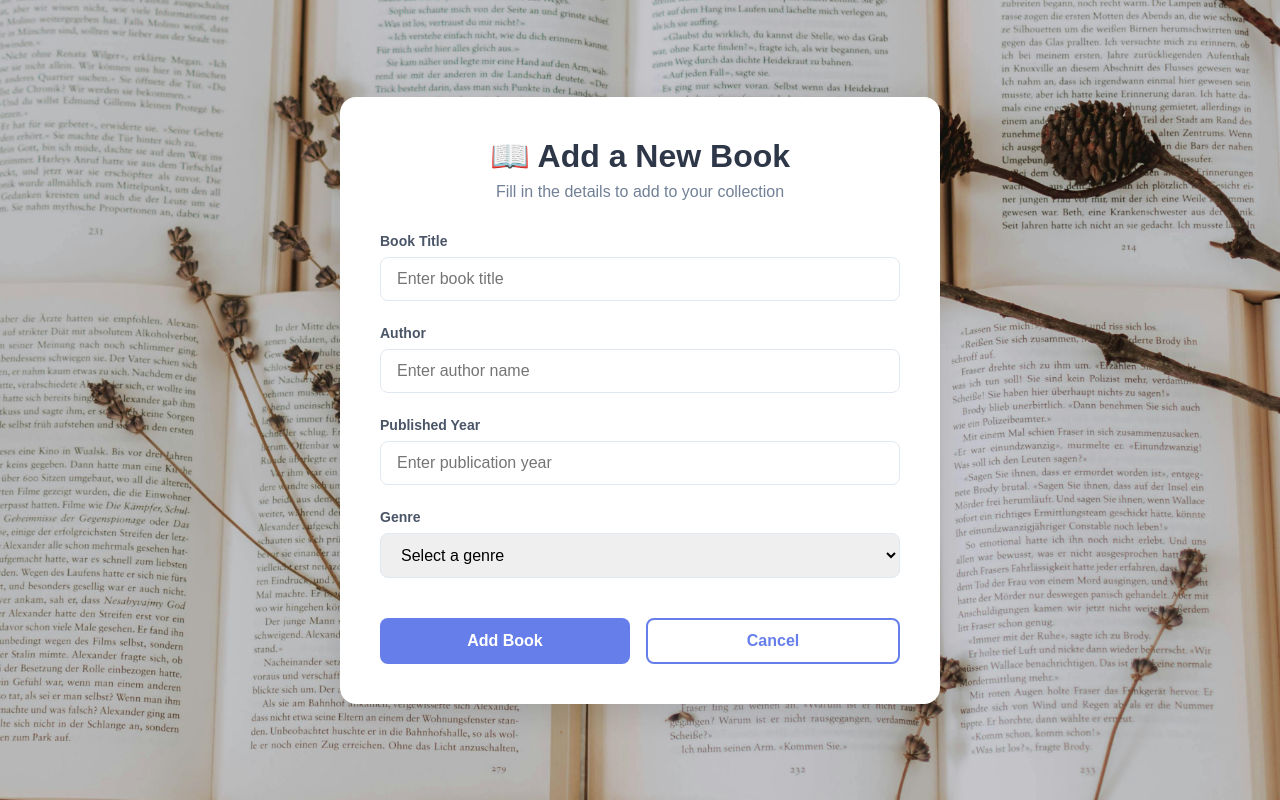
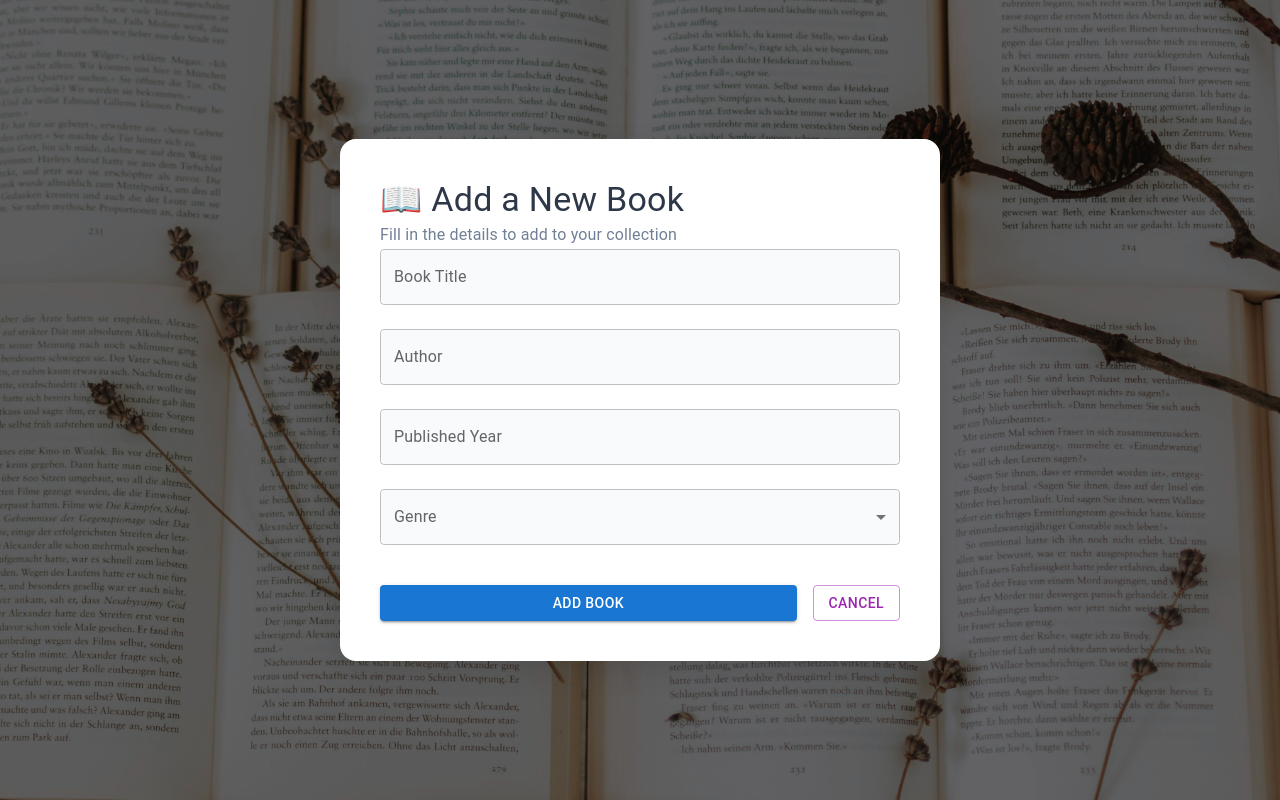
Before and after one commit to Hasindu071/Book_Management_System, a Next.js app in the folder frontend/: page /addBooks in a window 1280 px wide. Built offline with nearby package versions, Linux system fonts and the light colour scheme.

Commit message:
add the styles in pages

```diff
--- a/frontend/package.json
+++ b/frontend/package.json
@@ -14,6 +14,7 @@
     "@emotion/styled": "^11.14.1",
     "@mui/icons-material": "^7.2.0",
     "@mui/material": "^7.2.0",
+    "@mui/system": "^7.2.0",
     "graphql": "^16.11.0",
     "next": "15.3.5",
     "react": "^19.0.0",
@@ -21,6 +22,7 @@
   },
   "devDependencies": {
     "@eslint/eslintrc": "^3",
+    "@mui/types": "^7.4.4",
     "@types/node": "^20",
     "@types/react": "^19",
     "@types/react-dom": "^19",
--- a/frontend/src/app/addBooks/page.tsx
+++ b/frontend/src/app/addBooks/page.tsx
@@ -4,6 +4,7 @@ import { useState } from 'react';
 import { gql, useMutation } from '@apollo/client';
 import { useRouter } from 'next/navigation';
 import Link from 'next/link';
+import { Box, TextField, Button, Typography, MenuItem, CircularProgress, Alert } from '@mui/material';
 import styles from '../../../styles/addBook.module.css';
 
 const ADD_BOOK = gql`
@@ -20,27 +21,27 @@ export default function AddBookPage() {
     title: '',
     author: '',
     publishedYear: '',
-    genre: ''
+    genre: '',
   });
   const [errors, setErrors] = useState({
     title: '',
     author: '',
     publishedYear: '',
-    genre: ''
+    genre: '',
   });
   const router = useRouter();
 
   const [createBook, { loading, error }] = useMutation(ADD_BOOK);
 
-  const handleChange = (e: React.ChangeEvent<HTMLInputElement | HTMLSelectElement>) => {
+  const handleChange = (e: React.ChangeEvent<HTMLInputElement | HTMLTextAreaElement>) => {
     const { name, value } = e.target;
-    setFormData(prev => ({
+    setFormData((prev) => ({
       ...prev,
-      [name]: value
+      [name]: value,
     }));
-    setErrors(prev => ({
+    setErrors((prev) => ({
       ...prev,
-      [name]: '' // Clear the error message for the field being updated
+      [name]: '', // Clear the error message for the field being updated
     }));
   };
 
@@ -50,7 +51,7 @@ export default function AddBookPage() {
       title: '',
       author: '',
       publishedYear: '',
-      genre: ''
+      genre: '',
     };
 
     if (!formData.title.trim()) {
@@ -61,7 +62,11 @@ export default function AddBookPage() {
     }
     if (!formData.publishedYear.trim()) {
       newErrors.publishedYear = 'Published year is required.';
-    } else if (isNaN(Number(formData.publishedYear)) || Number(formData.publishedYear) < 1000 || Number(formData.publishedYear) > currentYear) {
+    } else if (
+      isNaN(Number(formData.publishedYear)) ||
+      Number(formData.publishedYear) < 1000 ||
+      Number(formData.publishedYear) > currentYear
+    ) {
       newErrors.publishedYear = `Published year must be between 1000 and ${currentYear}.`;
     }
     if (!formData.genre.trim()) {
@@ -69,7 +74,7 @@ export default function AddBookPage() {
     }
 
     setErrors(newErrors);
-    return Object.values(newErrors).every(error => error === '');
+    return Object.values(newErrors).every((error) => error === '');
   };
 
   const handleSubmit = async (e: React.FormEvent) => {
@@ -95,107 +100,100 @@ export default function AddBookPage() {
   };
 
   return (
-    <div className={styles.container}>
-      <div className={styles.card}>
-        <div className={styles.header}>
-          <h1 className={styles.title}>📖 Add a New Book</h1>
-          <p className={styles.subtitle}>Fill in the details to add to your collection</p>
-        </div>
+    <Box className={styles.container}>
+      <Box className={styles.card}>
+        <Typography variant="h4" className={styles.title}>
+          📖 Add a New Book
+        </Typography>
+        <Typography variant="subtitle1" className={styles.subtitle}>
+          Fill in the details to add to your collection
+        </Typography>
 
         <form onSubmit={handleSubmit} className={styles.form}>
-          <div className={styles.formGroup}>
-            <label htmlFor="title" className={styles.label}>Book Title</label>
-            <input
-              id="title"
-              type="text"
+          <TextField
+            label="Book Title"
             name="title"
-              className={styles.input}
+            fullWidth
+            variant="outlined"
             value={formData.title}
             onChange={handleChange}
-              placeholder="Enter book title"
-              required
+            error={!!errors.title}
+            helperText={errors.title}
+            className={styles.input}
           />
-            {errors.title && <p className={styles.errorText}>{errors.title}</p>}
-          </div>
-
-          <div className={styles.formGroup}>
-            <label htmlFor="author" className={styles.label}>Author</label>
-            <input
-              id="author"
-              type="text"
+          <TextField
+            label="Author"
             name="author"
-              className={styles.input}
+            fullWidth
+            variant="outlined"
             value={formData.author}
             onChange={handleChange}
-              placeholder="Enter author name"
-              required
+            error={!!errors.author}
+            helperText={errors.author}
+            className={styles.input}
           />
-            {errors.author && <p className={styles.errorText}>{errors.author}</p>}
-          </div>
-
-          <div className={styles.formGroup}>
-            <label htmlFor="publishedYear" className={styles.label}>Published Year</label>
-            <input
-              id="publishedYear"
+          <TextField
+            label="Published Year"
+            name="publishedYear"
             type="number"
-              name="publishedYear"
-              className={styles.input}
+            fullWidth
+            variant="outlined"
             value={formData.publishedYear}
             onChange={handleChange}
-              placeholder="Enter publication year"
-              min="1000"
-              max={new Date().getFullYear()}
-              required
+            error={!!errors.publishedYear}
+            helperText={errors.publishedYear}
+            className={styles.input}
           />
-            {errors.publishedYear && <p className={styles.errorText}>{errors.publishedYear}</p>}
-          </div>
-
-          <div className={styles.formGroup}>
-            <label htmlFor="genre" className={styles.label}>Genre</label>
-            <select
-              id="genre"
+          <TextField
+            label="Genre"
             name="genre"
-              className={styles.input}
+            select
+            fullWidth
+            variant="outlined"
             value={formData.genre}
             onChange={handleChange}
-              required
+            error={!!errors.genre}
+            helperText={errors.genre}
+            className={styles.input}
           >
-              <option value="" disabled>Select a genre</option>
-              <option value="Fiction">Fiction</option>
-              <option value="Non-Fiction">Non-Fiction</option>
-              <option value="Science Fiction">Science Fiction</option>
-              <option value="Fantasy">Fantasy</option>
-              <option value="Mystery">Mystery</option>
-              <option value="Biography">Biography</option>
-              <option value="History">History</option>
-              <option value="Romance">Romance</option>
-            </select>
-            {errors.genre && <p className={styles.errorText}>{errors.genre}</p>}
-          </div>
+            <MenuItem value="" disabled>
+              Select a genre
+            </MenuItem>
+            <MenuItem value="Fiction">Fiction</MenuItem>
+            <MenuItem value="Non-Fiction">Non-Fiction</MenuItem>
+            <MenuItem value="Science Fiction">Science Fiction</MenuItem>
+            <MenuItem value="Fantasy">Fantasy</MenuItem>
+            <MenuItem value="Mystery">Mystery</MenuItem>
+            <MenuItem value="Biography">Biography</MenuItem>
+            <MenuItem value="History">History</MenuItem>
+            <MenuItem value="Romance">Romance</MenuItem>
+          </TextField>
 
-          <div className={styles.buttonGroup}>
-            <button type="submit" className={styles.primaryButton} disabled={loading}>
-              {loading ? (
-                <span className={styles.spinner}></span>
-              ) : (
-                'Add Book'
-              )}
-            </button>
-            <Link href="/homepage" className={styles.secondaryButton}>
+          <Box className={styles.buttonGroup}>
+            <Button
+              type="submit"
+              variant="contained"
+              color="primary"
+              fullWidth
+              disabled={loading}
+              className={styles.primaryButton}
+            >
+              {loading ? <CircularProgress size={24} color="inherit" /> : 'Add Book'}
+            </Button>
+            <Link href="/homepage" passHref>
+              <Button variant="outlined" color="secondary" fullWidth className={styles.secondaryButton}>
                 Cancel
+              </Button>
             </Link>
-          </div>
+          </Box>
 
           {error && (
-            <div className={styles.error}>
-              <svg className={styles.errorIcon} viewBox="0 0 20 20">
-                <path d="M10 18a8 8 0 100-16 8 8 0 000 16zM8.707 7.293a1 1 0 00-1.414 1.414L8.586 10l-1.293 1.293a1 1 0 101.414 1.414L10 11.414l1.293 1.293a1 1 0 001.414-1.414L11.414 10l1.293-1.293a1 1 0 00-1.414-1.414L10 8.586 8.707 7.293z" />
-              </svg>
+            <Alert severity="error" className={styles.error}>
               {error.message}
-            </div>
+            </Alert>
           )}
         </form>
-      </div>
-    </div>
+      </Box>
+    </Box>
   );
 }
--- a/frontend/styles/addBook.module.css
+++ b/frontend/styles/addBook.module.css
@@ -4,6 +4,7 @@
   align-items: center;
   min-height: 100vh;
   background:
+    linear-gradient(rgba(0, 0, 0, 0.5), rgba(0, 0, 0, 0.5)),
     url('/images/backgroundAddBook.jpg');
   background-size: cover;
   background-position: center;
@@ -17,6 +18,12 @@
   padding: 2.5rem;
   width: 100%;
   max-width: 600px;
+  transition: all 0.3s ease;
+}
+
+.card:hover {
+  transform: translateY(-5px);
+  box-shadow: 0 15px 40px rgba(0, 0, 0, 0.15);
 }
 
 .header {
@@ -59,13 +66,18 @@
   border: 1px solid #e2e8f0;
   border-radius: 8px;
   font-size: 1rem;
-  transition: all 0.3s;
+  transition: all 0.3s ease;
+  background: #f9fafb;
 }
 
 .input:focus {
   outline: none;
   border-color: #667eea;
-  box-shadow: 0 0 0 3px rgba(102, 126, 234, 0.2);
+  box-shadow: 0 0 0 3px rgba(102, 126, 234, 0.3);
+}
+
+.input::placeholder {
+  color: #a0aec0;
 }
 
 .buttonGroup {
@@ -83,7 +95,7 @@
   font-size: 1rem;
   font-weight: 600;
   cursor: pointer;
-  transition: all 0.3s;
+  transition: all 0.3s ease;
   flex: 1;
   display: flex;
   justify-content: center;
@@ -93,6 +105,7 @@
 .primaryButton:hover {
   background: #5a67d8;
   transform: translateY(-2px);
+  box-shadow: 0 4px 12px rgba(102, 126, 234, 0.3);
 }
 
 .primaryButton:disabled {
@@ -110,7 +123,7 @@
   font-size: 1rem;
   font-weight: 600;
   cursor: pointer;
-  transition: all 0.3s;
+  transition: all 0.3s ease;
   flex: 1;
   text-align: center;
   text-decoration: none;
@@ -119,6 +132,7 @@
 .secondaryButton:hover {
   background: #f7fafc;
   transform: translateY(-2px);
+  box-shadow: 0 4px 12px rgba(102, 126, 234, 0.2);
 }
 
 .spinner {
@@ -153,7 +167,7 @@
 }
 
 .errorText {
-  color: red;
+  color: #e53e3e;
   font-size: 0.875rem;
   margin-top: 4px;
 }
--- a/frontend/styles/home.module.css
+++ b/frontend/styles/home.module.css
@@ -4,6 +4,7 @@
   align-items: center;
   min-height: 100vh;
   background:
+    linear-gradient(rgba(0, 0, 0, 0.5), rgba(0, 0, 0, 0.5)),
     url('/images/backgroundHome.jpg');
   background-size: cover;
   background-position: center;
@@ -23,7 +24,13 @@
   padding: 2rem;
   background: white;
   border-radius: 16px;
-  box-shadow: 0 10px 30px rgba(0, 0, 0, 0.05);
+  box-shadow: 0 10px 30px rgba(0, 0, 0, 0.1);
+  transition: all 0.3s ease;
+}
+
+.content:hover {
+  transform: translateY(-5px);
+  box-shadow: 0 15px 40px rgba(0, 0, 0, 0.15);
 }
 
 .title {
@@ -56,7 +63,7 @@
   font-size: 1rem;
   font-weight: 600;
   cursor: pointer;
-  transition: all 0.3s;
+  transition: all 0.3s ease;
   text-decoration: none;
   display: inline-block;
 }
@@ -64,7 +71,7 @@
 .primaryButton:hover {
   background: #5a67d8;
   transform: translateY(-2px);
-  box-shadow: 0 4px 12px rgba(102, 126, 234, 0.2);
+  box-shadow: 0 4px 12px rgba(102, 126, 234, 0.3);
 }
 
 .secondaryButton {
@@ -76,7 +83,7 @@
   font-size: 1rem;
   font-weight: 600;
   cursor: pointer;
-  transition: all 0.3s;
+  transition: all 0.3s ease;
   text-decoration: none;
   display: inline-block;
 }
@@ -84,12 +91,12 @@
 .secondaryButton:hover {
   background: #f7fafc;
   transform: translateY(-2px);
-  box-shadow: 0 4px 12px rgba(102, 126, 234, 0.1);
+  box-shadow: 0 4px 12px rgba(102, 126, 234, 0.2);
 }
 
 .features {
   display: grid;
-  grid-template-columns: repeat(auto-fit, minmax(300px, 1fr));
+  grid-template-columns: repeat(auto-fit, minmax(280px, 1fr));
   gap: 2rem;
 }
 
@@ -97,19 +104,20 @@
   background: white;
   padding: 2rem;
   border-radius: 12px;
-  box-shadow: 0 5px 15px rgba(0, 0, 0, 0.05);
+  box-shadow: 0 5px 15px rgba(0, 0, 0, 0.1);
   text-align: center;
-  transition: all 0.3s;
+  transition: all 0.3s ease;
 }
 
 .featureCard:hover {
   transform: translateY(-5px);
-  box-shadow: 0 10px 25px rgba(0, 0, 0, 0.1);
+  box-shadow: 0 10px 25px rgba(0, 0, 0, 0.15);
 }
 
 .featureIcon {
   font-size: 2.5rem;
   margin-bottom: 1rem;
+  color: #667eea;
 }
 
 .featureCard h3 {
@@ -143,3 +151,33 @@
     max-width: 300px;
   }
 }
+
+@media (max-width: 480px) {
+  .content {
+    padding: 1.5rem;
+  }
+
+  .title {
+    font-size: 1.75rem;
+  }
+
+  .subtitle {
+    font-size: 0.9rem;
+  }
+
+  .featureCard {
+    padding: 1.5rem;
+  }
+
+  .featureIcon {
+    font-size: 2rem;
+  }
+
+  .featureCard h3 {
+    font-size: 1.1rem;
+  }
+
+  .featureCard p {
+    font-size: 0.9rem;
+  }
+}
--- a/frontend/styles/login.module.css
+++ b/frontend/styles/login.module.css
@@ -4,6 +4,7 @@
   align-items: center;
   min-height: 100vh;
   background:
+    linear-gradient(rgba(0, 0, 0, 0.5), rgba(0, 0, 0, 0.5)),
     url('/images/backgroundLogin.jpg');
   background-size: cover;
   background-position: center;
@@ -12,23 +13,29 @@
 
 .card {
   background: white;
-  border-radius: 12px;
-  box-shadow: 0 10px 30px rgba(0, 0, 0, 0.1);
+  border-radius: 16px;
+  box-shadow: 0 10px 30px rgba(0, 0, 0, 0.15);
   padding: 40px;
   width: 100%;
   max-width: 400px;
   text-align: center;
+  transition: all 0.3s ease;
+}
+
+.card:hover {
+  transform: translateY(-5px);
+  box-shadow: 0 15px 40px rgba(0, 0, 0, 0.2);
 }
 
 .title {
   font-size: 28px;
   font-weight: 700;
   color: #2d3748;
-  margin-bottom: 8px;
+  margin-bottom: 12px;
 }
 
 .subtitle {
-  font-size: 14px;
+  font-size: 16px;
   color: #718096;
   margin-bottom: 30px;
 }
@@ -57,13 +64,18 @@
   border: 1px solid #e2e8f0;
   border-radius: 8px;
   font-size: 14px;
-  transition: all 0.3s;
+  transition: all 0.3s ease;
+  background: #f9fafb;
 }
 
 .input:focus {
   outline: none;
   border-color: #667eea;
-  box-shadow: 0 0 0 3px rgba(102, 126, 234, 0.2);
+  box-shadow: 0 0 0 3px rgba(102, 126, 234, 0.3);
+}
+
+.input::placeholder {
+  color: #a0aec0;
 }
 
 .button {
@@ -75,12 +87,14 @@
   font-size: 16px;
   font-weight: 600;
   cursor: pointer;
-  transition: all 0.3s;
+  transition: all 0.3s ease;
   margin-top: 10px;
 }
 
 .button:hover {
   background: #5a67d8;
+  transform: translateY(-2px);
+  box-shadow: 0 4px 12px rgba(102, 126, 234, 0.3);
 }
 
 .button:disabled {
@@ -104,8 +118,29 @@
   color: #667eea;
   font-weight: 600;
   text-decoration: none;
+  transition: all 0.3s ease;
 }
 
 .link:hover {
   text-decoration: underline;
+  color: #5a67d8;
 }
+
+@media (max-width: 768px) {
+  .card {
+    padding: 30px;
+  }
+
+  .title {
+    font-size: 24px;
+  }
+
+  .subtitle {
+    font-size: 14px;
+  }
+
+  .button {
+    font-size: 14px;
+    padding: 12px;
+  }
+}
--- a/frontend/styles/register.module.css
+++ b/frontend/styles/register.module.css
@@ -4,6 +4,7 @@
   align-items: center;
   min-height: 100vh;
   background:
+    linear-gradient(rgba(0, 0, 0, 0.5), rgba(0, 0, 0, 0.5)),
     url('/images/backgroundRegister.jpg');
   background-size: cover;
   background-position: center;
@@ -12,23 +13,29 @@
 
 .card {
   background: white;
-  border-radius: 12px;
-  box-shadow: 0 10px 30px rgba(0, 0, 0, 0.1);
+  border-radius: 16px;
+  box-shadow: 0 10px 30px rgba(0, 0, 0, 0.15);
   padding: 40px;
   width: 100%;
   max-width: 400px;
   text-align: center;
+  transition: all 0.3s ease;
+}
+
+.card:hover {
+  transform: translateY(-5px);
+  box-shadow: 0 15px 40px rgba(0, 0, 0, 0.2);
 }
 
 .title {
   font-size: 28px;
   font-weight: 700;
   color: #2d3748;
-  margin-bottom: 8px;
+  margin-bottom: 12px;
 }
 
 .subtitle {
-  font-size: 14px;
+  font-size: 16px;
   color: #718096;
   margin-bottom: 30px;
 }
@@ -57,13 +64,18 @@
   border: 1px solid #e2e8f0;
   border-radius: 8px;
   font-size: 14px;
-  transition: all 0.3s;
+  transition: all 0.3s ease;
+  background: #f9fafb;
 }
 
 .input:focus {
   outline: none;
   border-color: #667eea;
-  box-shadow: 0 0 0 3px rgba(102, 126, 234, 0.2);
+  box-shadow: 0 0 0 3px rgba(102, 126, 234, 0.3);
+}
+
+.input::placeholder {
+  color: #a0aec0;
 }
 
 .button {
@@ -75,12 +87,14 @@
   font-size: 16px;
   font-weight: 600;
   cursor: pointer;
-  transition: all 0.3s;
+  transition: all 0.3s ease;
   margin-top: 10px;
 }
 
 .button:hover {
   background: #5a67d8;
+  transform: translateY(-2px);
+  box-shadow: 0 4px 12px rgba(102, 126, 234, 0.3);
 }
 
 .button:disabled {
@@ -104,8 +118,29 @@
   color: #667eea;
   font-weight: 600;
   text-decoration: none;
+  transition: all 0.3s ease;
 }
 
 .link:hover {
   text-decoration: underline;
+  color: #5a67d8;
 }
+
+@media (max-width: 768px) {
+  .card {
+    padding: 30px;
+  }
+
+  .title {
+    font-size: 24px;
+  }
+
+  .subtitle {
+    font-size: 14px;
+  }
+
+  .button {
+    font-size: 14px;
+    padding: 12px;
+  }
+}
```
Also changed, not shown: frontend/src/app/Login/page.tsx (+81 -36 lines), frontend/src/app/homepage/page.tsx (+75 -35 lines), frontend/src/app/register/page.tsx (+84 -46 lines), 1 other file (tests, documents, lock files or other folders). Lines whose indentation alone changed are shown as unchanged.
